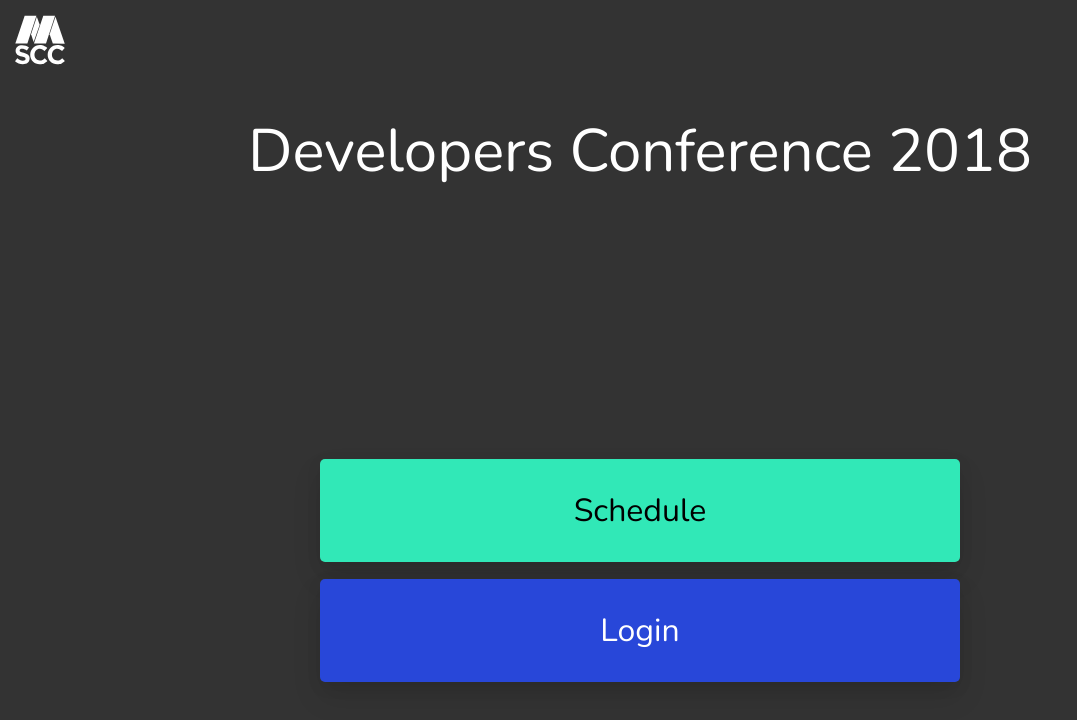
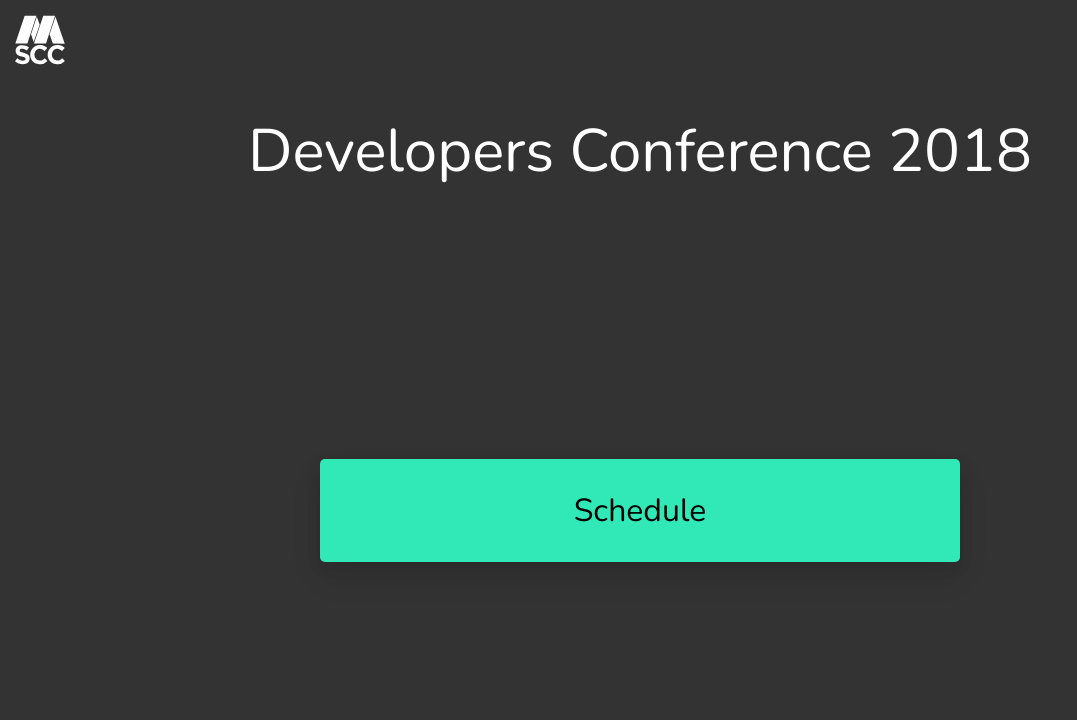
Before and after one commit to mscraftsman/devcon-feedback, a Vue app in the folder web/webapp-client/: page / in a window 1280 px wide. Shown: the top 720 px of the page, without its empty margins (0-1077 px from the left). Built offline with nearby package versions, Linux system fonts and the light colour scheme; no server answers.

Commit message:
build  0.0.1

```diff
--- a/web/webapp-client/src/views/PageWelcome.vue
+++ b/web/webapp-client/src/views/PageWelcome.vue
@@ -9,11 +9,11 @@
           Schedule
         </router-link>
       </div>
-            <div class="super-menu-item">
+      <!-- <div class="super-menu-item">
                 <router-link :to="{ name: 'login' }">
                     Login
                 </router-link>
-            </div>
+            </div> -->
     </div>
 
     <!-- <router-link :to="{ name: 'login' }" class="btn">
```
Also changed, not shown: 23 other files (tests, documents, lock files or other folders). Lines whose indentation alone changed are shown as unchanged.
